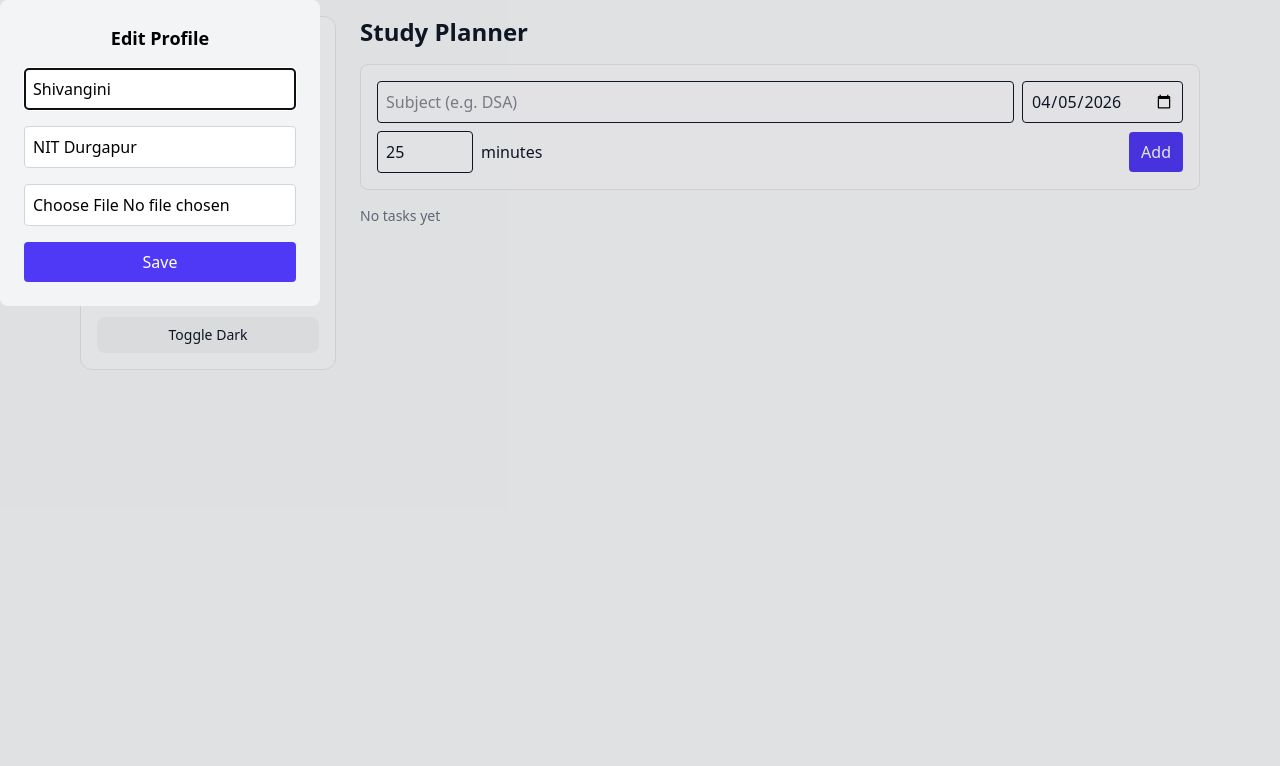
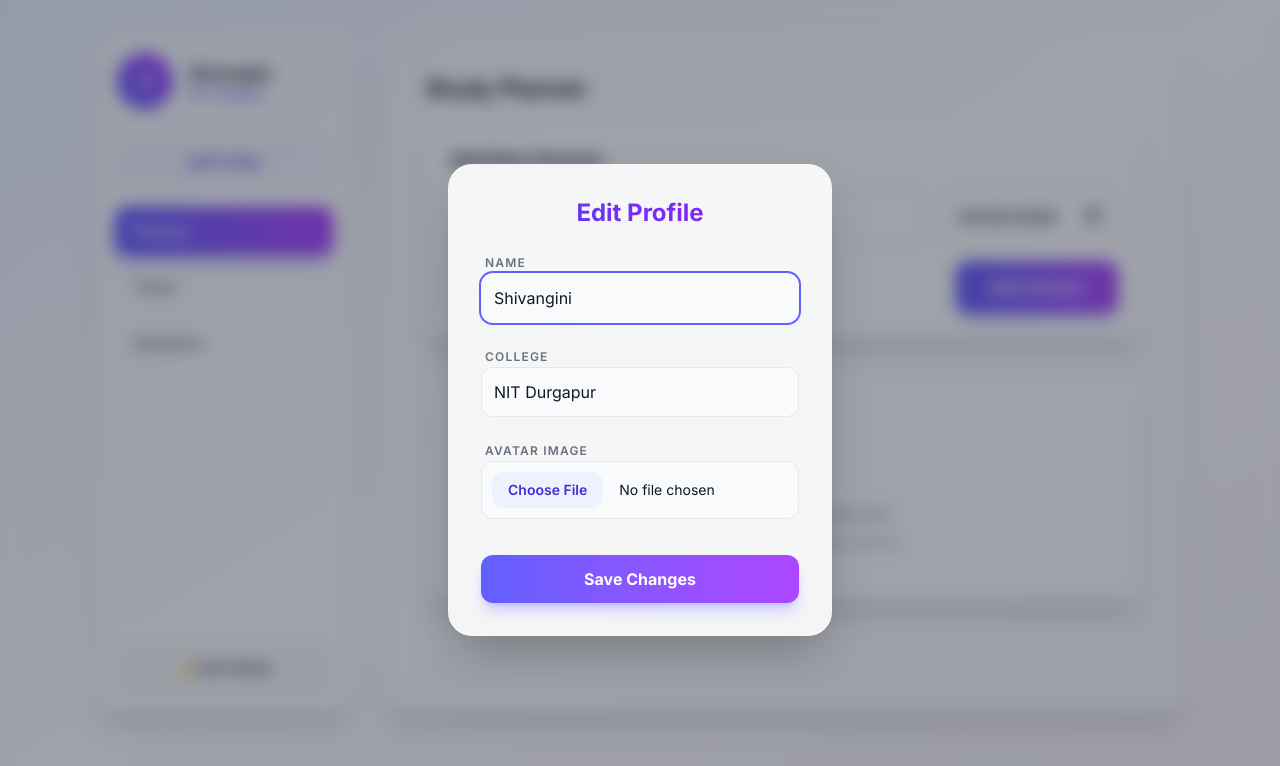
Before and after one commit to shivanginigupta573-dev/Study-Sphere, a React (Vite) app: page / in a window 1280 px wide. Both pictures are taken after a click on the button "Edit Profile". Shown: the top 766 px of the page. Built offline with nearby package versions, Linux system fonts and the light colour scheme.

Commit message:
add Inter font and global animated layout gradients

```diff
--- a/index.html
+++ b/index.html
@@ -5,6 +5,10 @@
     <link rel="icon" type="image/svg+xml" href="/vite.svg" />
     <meta name="viewport" content="width=device-width, initial-scale=1.0" />
     <title>study-planner</title>
+    <!-- Google Fonts: Inter -->
+    <link rel="preconnect" href="https://fonts.googleapis.com">
+    <link rel="preconnect" href="https://fonts.gstatic.com" crossorigin>
+    <link href="https://fonts.googleapis.com/css2?family=Inter:wght@300;400;500;600;700&display=swap" rel="stylesheet">
   </head>
   <body>
     <div id="root"></div>
--- a/src/App.jsx
+++ b/src/App.jsx
@@ -4,22 +4,24 @@ import Planner from "./pages/Planner";
 import Dashboard from "./pages/Dashboard";
 import Timer from "./pages/Timer";
 import Sidebar from "./components/Sidebar";
+
 function App() {
   return (
-    <div className="min-h-screen bg-slate-50 dark:bg-gray-900 text-gray-900 dark:text-gray-100 transition-colors">
-      <div className="max-w-6xl mx-auto p-4 flex gap-6">
+    <div className="min-h-screen bg-gradient-to-br from-indigo-50 via-white to-purple-50 dark:from-gray-950 dark:via-gray-900 dark:to-indigo-950 text-gray-900 dark:text-gray-100 transition-colors duration-500 font-sans">
+      <div className="max-w-6xl mx-auto p-6 sm:p-8 flex flex-col md:flex-row gap-8">
         <Sidebar />
         <main className="flex-1">
-          <Routes>
-            <Route path="/" element={<Planner />} />
-            <Route path="/timer" element={<Timer />} />
-            <Route path="/dashboard" element={<Dashboard />} />
-          </Routes>
+          <div className="glass rounded-3xl p-6 md:p-10 min-h-[85vh]">
+            <Routes>
+              <Route path="/" element={<Planner />} />
+              <Route path="/timer" element={<Timer />} />
+              <Route path="/dashboard" element={<Dashboard />} />
+            </Routes>
+          </div>
         </main>
       </div>
     </div>
   );
 }
 
-
-export default App
+export default App;
--- a/src/Components/ScheduleForm.jsx
+++ b/src/Components/ScheduleForm.jsx
@@ -14,15 +14,37 @@ export default function ScheduleForm({ addTask }) {
   }
 
   return (
-    <form onSubmit={submit} className="bg-white/40 dark:bg-gray-800/50 p-4 rounded-lg border border-gray-200 dark:border-gray-700">
-      <div className="flex gap-2 mb-2">
-        <input value={subject} onChange={(e)=>setSubject(e.target.value)} placeholder="Subject (e.g. DSA)" className="flex-1 p-2 rounded border" />
-        <input type="date" value={date} onChange={(e)=>setDate(e.target.value)} className="p-2 rounded border" />
+    <form onSubmit={submit} className="glass p-6 rounded-2xl mb-8 transform transition duration-300 hover:shadow-2xl">
+      <h3 className="text-lg font-bold mb-4 text-gray-800 dark:text-gray-200">Add New Session</h3>
+      <div className="flex flex-col sm:flex-row gap-4 mb-4">
+        <input
+          value={subject}
+          onChange={(e)=>setSubject(e.target.value)}
+          placeholder="What do you want to study? (e.g. DSA)"
+          className="flex-1 p-3.5 rounded-xl bg-white/60 dark:bg-gray-800/60 border border-gray-200 dark:border-gray-600 focus:outline-none focus:ring-2 focus:ring-indigo-500 placeholder-gray-400 font-medium transition-all"
+        />
+        <input
+          type="date"
+          value={date}
+          onChange={(e)=>setDate(e.target.value)}
+          className="p-3.5 rounded-xl bg-white/60 dark:bg-gray-800/60 border border-gray-200 dark:border-gray-600 focus:outline-none focus:ring-2 focus:ring-indigo-500 font-medium transition-all"
+        />
       </div>
-      <div className="flex gap-2 items-center">
-        <input type="number" min={5} value={minutes} onChange={(e)=>setMinutes(e.target.value)} className="w-24 p-2 rounded border" />
-        <span>minutes</span>
-        <button type="submit" className="ml-auto px-3 py-2 bg-indigo-600 text-white rounded">Add</button>
+      <div className="flex flex-col sm:flex-row gap-4 items-center">
+        <div className="flex items-center gap-2 bg-white/60 dark:bg-gray-800/60 p-1.5 rounded-xl border border-gray-200 dark:border-gray-600 focus-within:ring-2 focus-within:ring-indigo-500 transition-all">
+          <input
+            type="number"
+            min={5}
+            value={minutes}
+            onChange={(e)=>setMinutes(e.target.value)}
+            className="w-20 p-2 text-center bg-transparent focus:outline-none font-bold text-indigo-600 dark:text-indigo-400"
+          />
+          <span className="pr-3 text-sm font-semibold text-gray-500 dark:text-gray-400">minutes</span>
+        </div>
+
+        <button type="submit" className="w-full sm:w-auto sm:ml-auto px-8 py-3.5 bg-gradient-to-r from-indigo-500 to-purple-500 text-white font-bold rounded-xl shadow-lg shadow-indigo-500/30 hover:-translate-y-0.5 hover:shadow-indigo-500/50 transition-all duration-300">
+          Add Session
+        </button>
       </div>
     </form>
   );
--- a/src/Components/Sidebar.jsx
+++ b/src/Components/Sidebar.jsx
@@ -9,32 +9,32 @@ export default function Sidebar() {
   const { name, college, avatar } = profile;
 
   return (
-    <aside className="w-64 p-4 rounded-xl bg-white/60 dark:bg-gray-800/60 backdrop-blur border border-gray-200 dark:border-gray-700">
+    <aside className="w-64 p-5 rounded-3xl glass flex flex-col transition-all duration-300">
 
       {/* PROFILE SECTION */}
-      <div className="flex items-center gap-3 mb-6">
+      <div className="flex items-center gap-4 mb-8">
 
         {avatar ? (
           <img
             src={avatar}
             alt="avatar"
-            className="w-12 h-12 rounded-full object-cover border border-gray-300 dark:border-gray-600"
+            className="w-14 h-14 rounded-full object-cover border-2 border-indigo-400 dark:border-indigo-500 shadow-md transform hover:scale-105 transition duration-300"
           />
         ) : (
-          <div className="w-12 h-12 rounded-full bg-indigo-500 flex items-center justify-center text-white font-bold">
+          <div className="w-14 h-14 rounded-full bg-gradient-to-tr from-indigo-500 to-purple-500 flex items-center justify-center text-white font-bold shadow-md transform hover:scale-105 transition duration-300">
             {name ? name[0] : "?"}
           </div>
         )}
 
         <div>
-          <div className="font-semibold">{name}</div>
-          <div className="text-xs text-gray-500 dark:text-gray-400">{college}</div>
+          <div className="font-bold text-gray-900 dark:text-gray-100">{name || "User"}</div>
+          <div className="text-xs text-indigo-600 dark:text-indigo-400 font-medium">{college || "Add College"}</div>
         </div>
       </div>
 
       {/* EDIT PROFILE BUTTON */}
       <button
-        className="w-full px-3 py-2 mb-4 rounded-lg bg-gray-200 dark:bg-gray-700 text-sm"
+        className="w-full px-4 py-2.5 mb-6 rounded-xl bg-indigo-50/50 dark:bg-gray-800/80 text-indigo-700 dark:text-indigo-300 font-semibold text-sm hover:shadow-md hover:bg-indigo-100 dark:hover:bg-gray-700 transition duration-300 border border-indigo-100 dark:border-gray-700"
         onClick={() => document.getElementById("profileModal").showModal()}
       >
         Edit Profile
@@ -42,66 +42,49 @@ export default function Sidebar() {
 
       {/* NAVIGATION */}
       <nav className="flex flex-col gap-2">
+        {[
+          { path: "/", label: "Planner" },
+          { path: "/timer", label: "Timer" },
+          { path: "/dashboard", label: "Analytics" },
+        ].map((item) => (
           <NavLink
-          to="/"
+            key={item.path}
+            to={item.path}
             className={({ isActive }) =>
-            `px-3 py-2 rounded-lg ${
+              `px-4 py-3 rounded-xl font-medium transition-all duration-300 flex items-center gap-3 ${
                 isActive
-                ? "bg-indigo-600 text-white"
-                : "text-gray-700 dark:text-gray-200 hover:bg-gray-100 dark:hover:bg-gray-700"
+                  ? "bg-gradient-to-r from-indigo-500 to-purple-500 text-white shadow-lg shadow-indigo-500/30 transform scale-[1.02]"
+                  : "text-gray-600 dark:text-gray-300 hover:bg-indigo-50 dark:hover:bg-gray-800/80 hover:text-indigo-600 dark:hover:text-indigo-300"
               }`
             }
           >
-          Planner
+            {item.label}
           </NavLink>
-
-        <NavLink
-          to="/timer"
-          className={({ isActive }) =>
-            `px-3 py-2 rounded-lg ${
-              isActive
-                ? "bg-indigo-600 text-white"
-                : "text-gray-700 dark:text-gray-200 hover:bg-gray-100 dark:hover:bg-gray-700"
-            }`
-          }
-        >
-          Timer
-        </NavLink>
-
-        <NavLink
-          to="/dashboard"
-          className={({ isActive }) =>
-            `px-3 py-2 rounded-lg ${
-              isActive
-                ? "bg-indigo-600 text-white"
-                : "text-gray-700 dark:text-gray-200 hover:bg-gray-100 dark:hover:bg-gray-700"
-            }`
-          }
-        >
-          Analytics
-        </NavLink>
+        ))}
       </nav>
 
       {/* TOGGLE THEME */}
-      <div className="mt-6">
+      <div className="mt-auto pt-6">
         <button
           onClick={() => setTheme(theme === "dark" ? "light" : "dark")}
-          className="w-full px-3 py-2 rounded-lg bg-gray-100 dark:bg-gray-700 text-sm"
+          className="w-full px-4 py-3 rounded-xl bg-gray-100/50 dark:bg-gray-800/50 text-gray-700 dark:text-gray-300 text-sm font-semibold hover:bg-gray-200 dark:hover:bg-gray-700 transition duration-300 flex justify-center items-center gap-2 border border-transparent dark:border-gray-700 hover:border-gray-300 dark:hover:border-gray-600 shadow-sm"
         >
-          Toggle {theme === "dark" ? "Light" : "Dark"}
+          {theme === "dark" ? "☀️ Light Mode" : "🌙 Dark Mode"}
         </button>
       </div>
 
       {/* PROFILE EDIT MODAL */}
       <dialog
         id="profileModal"
-        className="rounded-lg p-6 bg-gray-100 dark:bg-gray-800 text-black dark:text-white w-80"
+        className="rounded-3xl p-8 backdrop-blur-xl bg-white/90 dark:bg-gray-900/90 border border-white/20 dark:border-gray-700/50 shadow-2xl text-gray-900 dark:text-gray-100 max-w-sm w-full m-auto backdrop:bg-gray-900/40 backdrop:backdrop-blur-sm"
       >
-        <form method="dialog" className="space-y-4">
+        <form method="dialog" className="space-y-5">
 
-          <h3 className="text-lg font-semibold text-center">Edit Profile</h3>
+          <h3 className="text-2xl font-bold text-center bg-clip-text text-transparent bg-gradient-to-r from-indigo-600 to-purple-600 dark:from-indigo-400 dark:to-purple-400">Edit Profile</h3>
 
           {/* Name */}
+          <div className="space-y-1">
+            <label className="text-xs font-semibold text-gray-500 uppercase tracking-widest pl-1">Name</label>
             <input
               type="text"
               placeholder="Your Name"
@@ -109,10 +92,13 @@ export default function Sidebar() {
               onChange={(e) =>
                 setProfile((p) => ({ ...p, name: e.target.value }))
               }
-            className="w-full p-2 rounded bg-white dark:bg-gray-700 border border-gray-300 dark:border-gray-600"
+              className="w-full p-3 rounded-xl bg-gray-50 dark:bg-gray-800 border border-gray-200 dark:border-gray-700 focus:outline-none focus:ring-2 focus:ring-indigo-500 focus:border-transparent transition-all"
             />
+          </div>
 
           {/* College */}
+          <div className="space-y-1">
+            <label className="text-xs font-semibold text-gray-500 uppercase tracking-widest pl-1">College</label>
             <input
               type="text"
               placeholder="College"
@@ -120,10 +106,13 @@ export default function Sidebar() {
               onChange={(e) =>
                 setProfile((p) => ({ ...p, college: e.target.value }))
               }
-            className="w-full p-2 rounded bg-white dark:bg-gray-700 border border-gray-300 dark:border-gray-600"
+              className="w-full p-3 rounded-xl bg-gray-50 dark:bg-gray-800 border border-gray-200 dark:border-gray-700 focus:outline-none focus:ring-2 focus:ring-indigo-500 focus:border-transparent transition-all"
             />
+          </div>
 
           {/* Avatar Upload */}
+          <div className="space-y-1">
+             <label className="text-xs font-semibold text-gray-500 uppercase tracking-widest pl-1">Avatar Image</label>
             <input
               type="file"
               accept="image/*"
@@ -135,11 +124,12 @@ export default function Sidebar() {
                 };
                 reader.readAsDataURL(file);
               }}
-            className="w-full p-2 rounded bg-white dark:bg-gray-700 border border-gray-300 dark:border-gray-600"
+              className="w-full p-2.5 rounded-xl bg-gray-50 dark:bg-gray-800 border border-gray-200 dark:border-gray-700 focus:outline-none focus:ring-2 focus:ring-indigo-500 transition-all text-sm file:mr-4 file:py-2 file:px-4 file:rounded-xl file:border-0 file:text-sm file:font-semibold file:bg-indigo-50 file:text-indigo-700 hover:file:bg-indigo-100 dark:file:bg-indigo-900/50 dark:file:text-indigo-300"
             />
+          </div>
 
-          <button className="w-full py-2 rounded bg-indigo-600 text-white">
-            Save
+          <button className="w-full py-3 mt-4 rounded-xl font-bold text-white bg-gradient-to-r from-indigo-500 to-purple-500 hover:from-indigo-600 hover:to-purple-600 shadow-lg shadow-indigo-500/30 transform hover:-translate-y-0.5 transition duration-300">
+            Save Changes
           </button>
 
         </form>
--- a/src/Components/TaskList.jsx
+++ b/src/Components/TaskList.jsx
@@ -2,17 +2,26 @@ import React from "react";
 
 export default function TaskList({ tasks, removeTask, markDone }) {
   return (
-    <div className="mt-4 space-y-3">
-      {tasks.length === 0 && <div className="text-sm text-gray-500">No tasks yet</div>}
+    <div className="mt-6 space-y-4">
+      {tasks.length === 0 && (
+        <div className="flex flex-col items-center justify-center p-12 glass rounded-2xl text-gray-400 dark:text-gray-500">
+          <svg className="w-16 h-16 mb-4 opacity-50" fill="none" stroke="currentColor" viewBox="0 0 24 24"><path strokeLinecap="round" strokeLinejoin="round" strokeWidth="2" d="M12 6v6m0 0v6m0-6h6m-6 0H6"></path></svg>
+          <span className="font-medium text-lg">No sessions planned yet</span>
+          <span className="text-sm mt-1">Add a subject above to get started!</span>
+        </div>
+      )}
       {tasks.map((t, i) => (
-        <div key={i} className="flex items-center gap-3 p-3 rounded bg-white/40 dark:bg-gray-800/50 border border-gray-200 dark:border-gray-700">
+        <div key={i} className="group flex items-center justify-between p-4 px-6 rounded-2xl glass transform hover:-translate-y-1 hover:shadow-2xl transition-all duration-300 border-l-4 border-l-indigo-500">
           <div className="flex-1">
-            <div className="font-medium">{t.subject}</div>
-            <div className="text-xs text-gray-500">{t.minutes} mins • {t.date}</div>
+            <h4 className="text-lg font-bold text-gray-800 dark:text-gray-100">{t.subject}</h4>
+            <div className="flex items-center gap-3 text-sm text-gray-500 dark:text-gray-400 mt-1 font-medium">
+              <span className="flex items-center gap-1 bg-indigo-50 dark:bg-gray-800 text-indigo-600 dark:text-indigo-400 px-2.5 py-0.5 rounded-full"><svg className="w-3.5 h-3.5" fill="none" stroke="currentColor" viewBox="0 0 24 24"><path strokeLinecap="round" strokeLinejoin="round" strokeWidth="2" d="M12 8v4l3 3m6-3a9 9 0 11-18 0 9 9 0 0118 0z"></path></svg>{t.minutes} mins</span>
+              <span className="flex items-center gap-1"><svg className="w-3.5 h-3.5" fill="none" stroke="currentColor" viewBox="0 0 24 24"><path strokeLinecap="round" strokeLinejoin="round" strokeWidth="2" d="M8 7V3m8 4V3m-9 8h10M5 21h14a2 2 0 002-2V7a2 2 0 00-2-2H5a2 2 0 00-2 2v12a2 2 0 002 2z"></path></svg>{t.date}</span>
+            </div>
           </div>
-          <div className="flex gap-2">
-            <button onClick={()=>markDone(i)} className="px-2 py-1 bg-green-500 text-white rounded text-sm">Done</button>
-            <button onClick={()=>removeTask(i)} className="px-2 py-1 bg-red-500 text-white rounded text-sm">Delete</button>
+          <div className="flex gap-3 opacity-0 group-hover:opacity-100 transition-opacity duration-300">
+            <button onClick={()=>markDone(i)} className="px-4 py-2 font-semibold bg-emerald-500/10 text-emerald-600 dark:text-emerald-400 hover:bg-emerald-500 hover:text-white rounded-xl text-sm transition-colors decoration-0 border border-emerald-500/20 shadow-sm">Done</button>
+            <button onClick={()=>removeTask(i)} className="px-4 py-2 font-semibold bg-red-500/10 text-red-600 dark:text-red-400 hover:bg-red-500 hover:text-white rounded-xl text-sm transition-colors border border-red-500/20 shadow-sm">Delete</button>
           </div>
         </div>
       ))}
--- a/src/index.css
+++ b/src/index.css
@@ -1,4 +1,18 @@
 @import "tailwindcss";
 @custom-variant dark (&:is(.dark *));
 
-body { -webkit-font-smoothing:antialiased; -moz-osx-font-smoothing:grayscale; }
+@theme {
+  --font-sans: 'Inter', sans-serif;
+}
+
+body {
+  -webkit-font-smoothing: antialiased;
+  -moz-osx-font-smoothing: grayscale;
+  font-family: var(--font-sans);
+}
+
+@layer utilities {
+  .glass {
+    @apply bg-white/50 dark:bg-gray-900/50 backdrop-blur-md border border-white/20 dark:border-gray-700/50 shadow-xl;
+  }
+}
```
Also changed, not shown: src/Components/TimerWidget.jsx (+26 -6 lines). Lines whose indentation alone changed are shown as unchanged.
